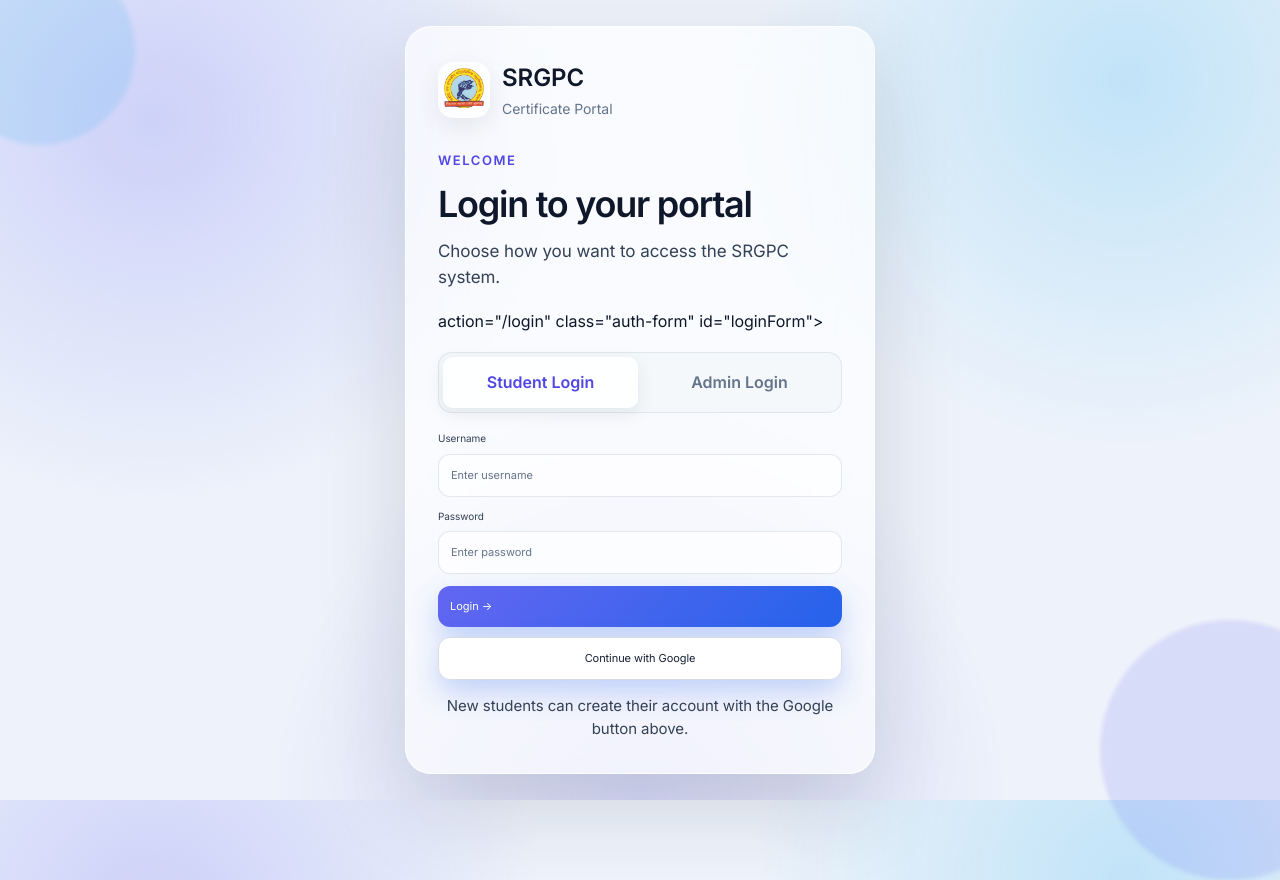
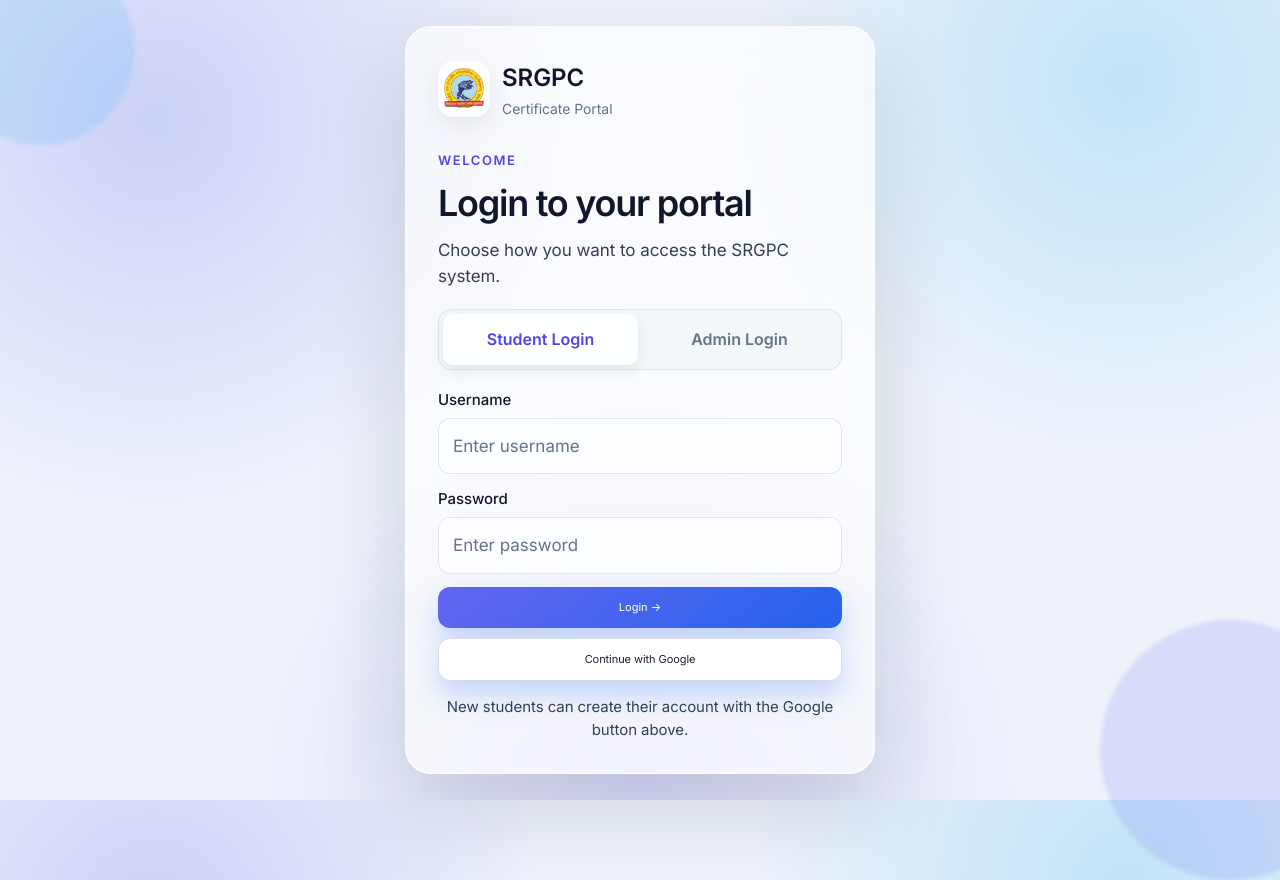
Before and after one commit to shazzxz/SRGPC-Certificate-System, a Flask app: page / in a window 1280 px wide; the page is wider, and only the part inside the window is pictured. Run offline with Flask 3, Linux system fonts and the light colour scheme; some libraries are stand-ins or nearby versions.

Commit message:
Fix authentication form markup and refresh typography

```diff
--- a/templates/login.html
+++ b/templates/login.html
@@ -9,7 +9,7 @@
 <link rel="preconnect" href="https://fonts.googleapis.com">
 <link rel="preconnect" href="https://fonts.gstatic.com" crossorigin>
 <link href="https://fonts.googleapis.com/css2?family=Inter:wght@400;500;600;650;700&display=swap" rel="stylesheet">
-<link rel="stylesheet" href="{{ url_for('static', filename='typography.css', v='7') }}">
+<link rel="stylesheet" href="{{ url_for('static', filename='typography.css', v='10') }}">
 <style>
 .glass-auth .auth-card{max-width:500px;width:100%;box-sizing:border-box}
 .login-mode-note{margin-top:10px;font-size:13px;color:#334155;text-align:center;line-height:1.5}
@@ -35,7 +35,8 @@
       {% endfor %}
     {% endwith %}
 
-    <form method="post"><input type="hidden" name="_csrf_token" value="{{ csrf_token() }}"> action="{{ url_for('do_login') }}" class="auth-form" id="loginForm">
+    <form method="post" action="{{ url_for('do_login') }}" class="auth-form" id="loginForm">
+<input type="hidden" name="_csrf_token" value="{{ csrf_token() }}">
       <input type="hidden" name="role" id="loginRole" value="student">
 
       <div class="role-switch">
@@ -117,6 +118,6 @@
   setRole('student');
 })();
 </script>
-<script src="{{ url_for('static', filename='app.js', v='8') }}"></script>
+<script src="{{ url_for('static', filename='app.js', v='9') }}"></script>
 </body>
 </html>
```
